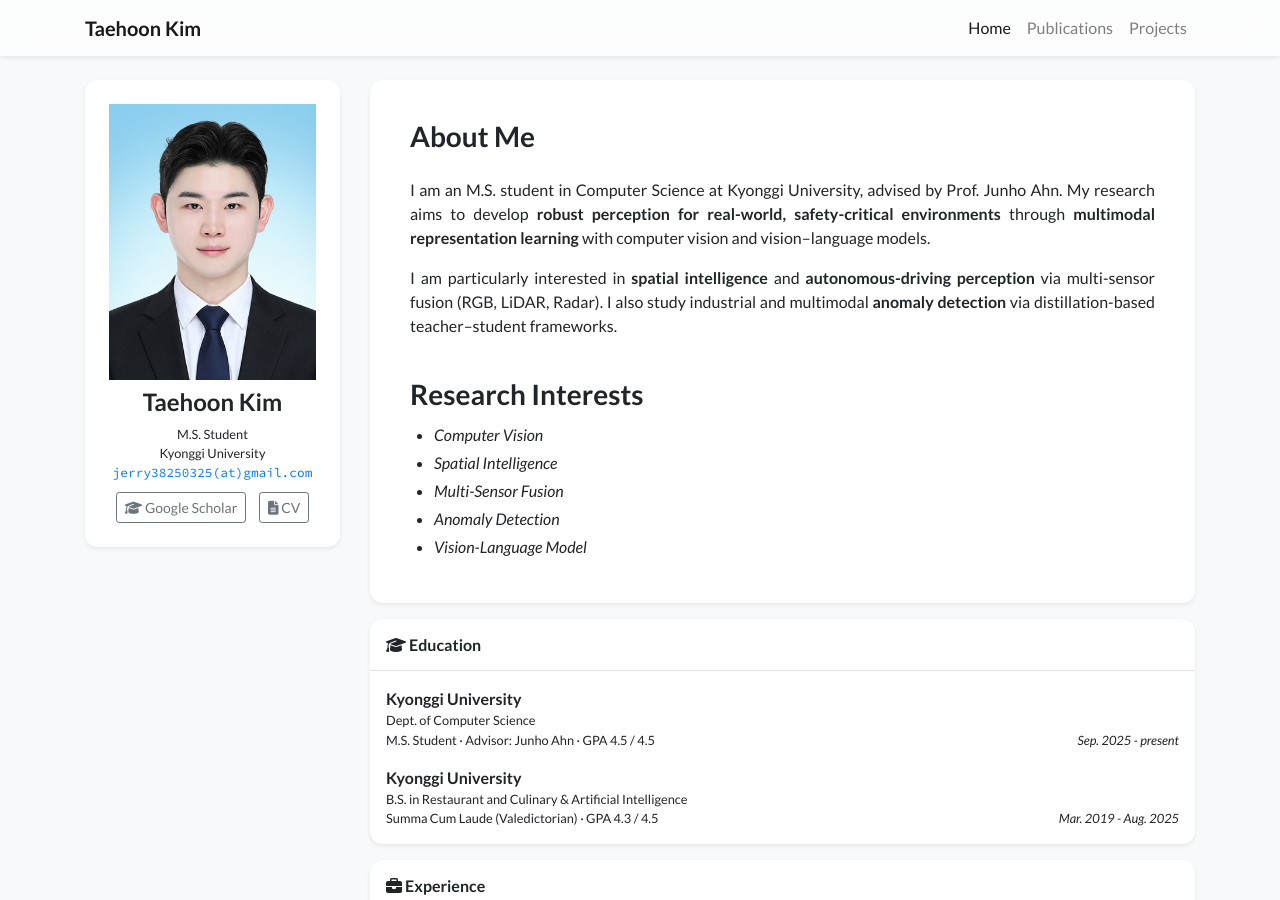
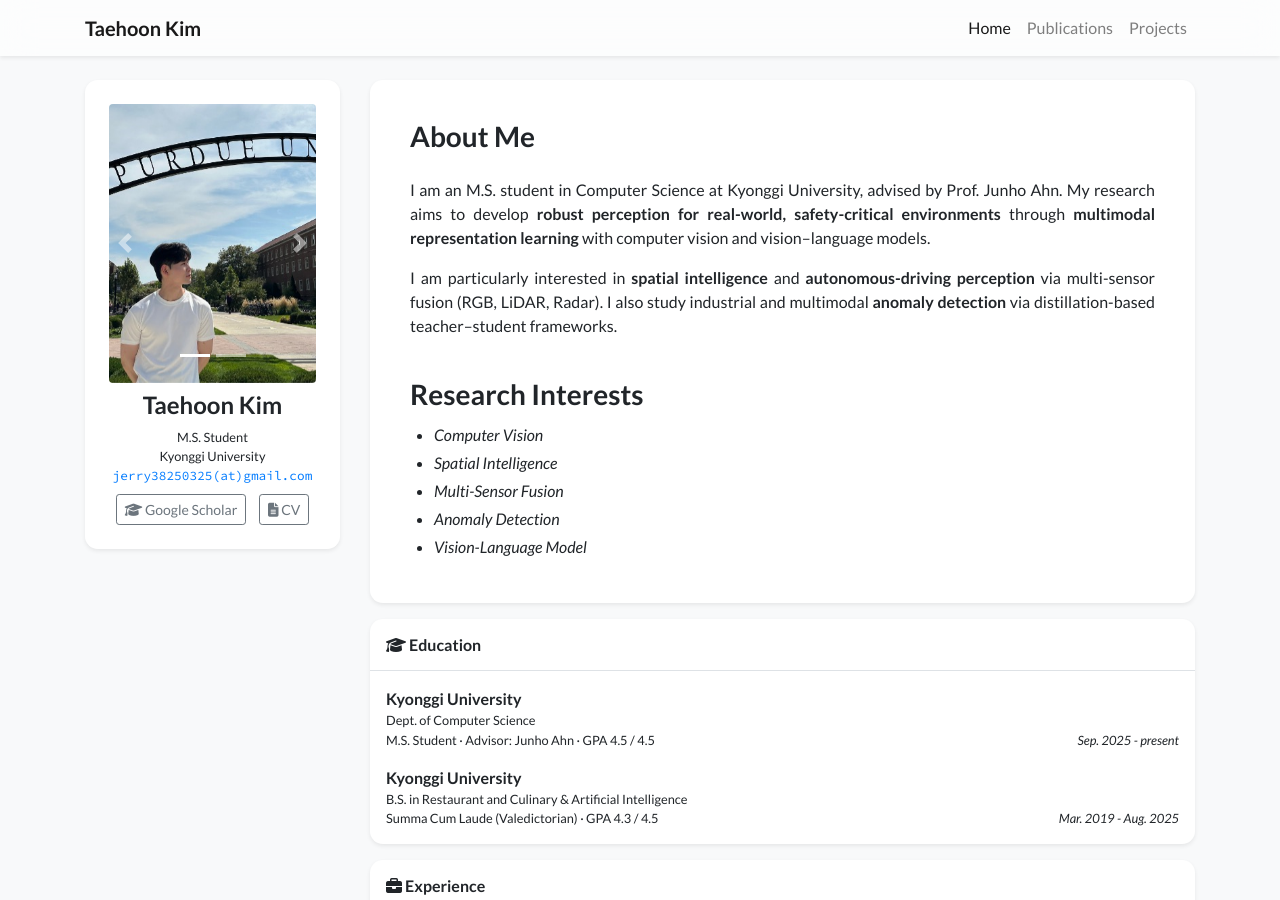
Before and after one commit to Maruu0127/Maruu0127.github.io, a Jekyll site: the page built from index.html, in a window 1280 px wide and 900 px high. Built offline with Jekyll 4.4.1, drawn with Linux system fonts in a browser that asks for light colours; nearby versions of some CDN libraries; a style sheet for code colours, icons or effects is not loaded.

Commit message:
Add swipeable profile photo carousel (Purdue photo first)
Co-Authored-By: Claude Opus 4.8 <noreply@anthropic.com>

```diff
--- a/_data/profile.yml
+++ b/_data/profile.yml
@@ -39,6 +39,10 @@ research_interests:
 - "Vision-Language Model"
 
 portrait_url: /assets/images/photos/taehoon-kim.jpg
+# 프로필 사진 목록 (2장 이상이면 좌측 카드에 넘길 수 있는 캐러셀로 표시, 첫 번째가 기본 노출)
+portraits:
+- /assets/images/photos/taehoon-kim-purdue.jpg
+- /assets/images/photos/taehoon-kim.jpg
 # portrait_caption: >-
 #   Caption here.
 
--- a/_includes/widgets/profile_card_mini.html
+++ b/_includes/widgets/profile_card_mini.html
@@ -4,7 +4,31 @@
             <div class="card-body px-4 pt-4 pb-3">
                 <div class="row">
                     <div class="col">
-                        {% if site.data.profile.portrait_url %}
+                        {% if site.data.profile.portraits and site.data.profile.portraits.size > 1 %}
+                        <!-- 여러 장이면 넘길 수 있는 캐러셀로 표시 -->
+                        <div id="portraitCarousel" class="carousel slide mb-2" data-ride="false" data-interval="false">
+                            <div class="carousel-inner rounded">
+                                {% for portrait in site.data.profile.portraits %}
+                                <div class="carousel-item {% if forloop.first %}active{% endif %}">
+                                    <img src="{{ portrait | relative_url }}" class="d-block w-100" alt="Portrait {{ forloop.index }}">
+                                </div>
+                                {% endfor %}
+                            </div>
+                            <a class="carousel-control-prev" href="#portraitCarousel" role="button" data-slide="prev">
+                                <span class="carousel-control-prev-icon" aria-hidden="true"></span>
+                                <span class="sr-only">Previous</span>
+                            </a>
+                            <a class="carousel-control-next" href="#portraitCarousel" role="button" data-slide="next">
+                                <span class="carousel-control-next-icon" aria-hidden="true"></span>
+                                <span class="sr-only">Next</span>
+                            </a>
+                            <ol class="carousel-indicators">
+                                {% for portrait in site.data.profile.portraits %}
+                                <li data-target="#portraitCarousel" data-slide-to="{{ forloop.index0 }}" {% if forloop.first %}class="active"{% endif %}></li>
+                                {% endfor %}
+                            </ol>
+                        </div>
+                        {% elsif site.data.profile.portrait_url %}
                         <!-- When the screen is wider than md, float the portrait on the right -->
                         <div class="figure d-none d-md-block">
                             <img
```
Also changed, not shown: assets/images/photos/taehoon-kim-purdue.jpg (added).
